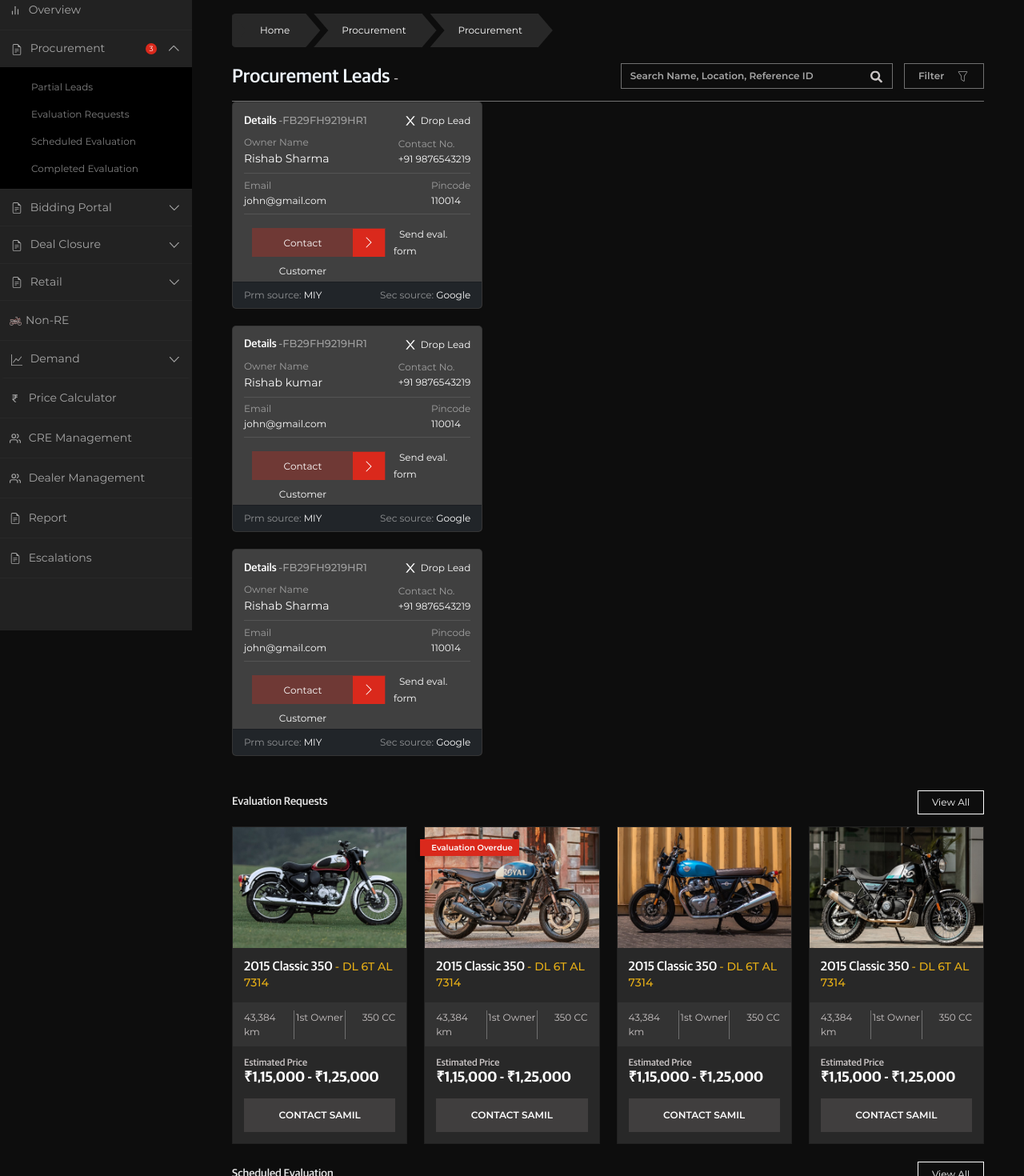
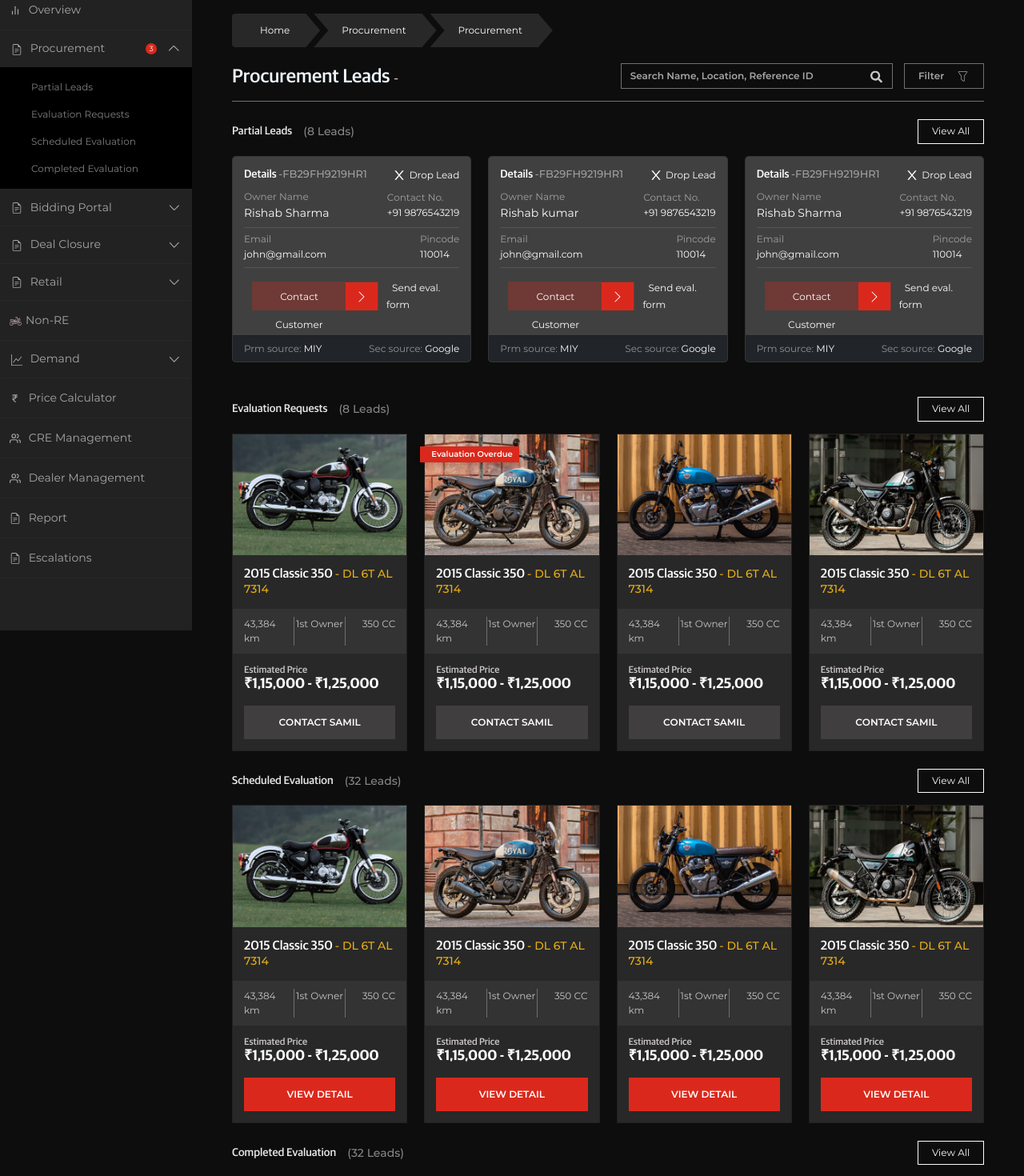
Before and after one commit to nakulsharma95/re-vintage-dashboard-dummy, a Next.js app: page /procurement in a window 1280 px wide. Shown: the part 60-1530 px from the top of the page at 80% size. Built offline with nearby package versions, Linux system fonts and the light colour scheme.

Commit message:
fix: ui fixes in detail card

```diff
--- a/components/procurements/detailCard/index.jsx
+++ b/components/procurements/detailCard/index.jsx
@@ -87,7 +87,9 @@ export default function DetailCard(props) {
         </Col>
       ))}
       <Col md={12}>
-        <p className={styles.detailCardTxt}>{props.detailCardBtmTxt}</p>
+        {props.detailCardBtmTxt && (
+          <p className={styles.detailCardTxt}>{props.detailCardBtmTxt}</p>
+        )}
       </Col>
     </>
   );
--- a/pages/procurement/index.jsx
+++ b/pages/procurement/index.jsx
@@ -3,25 +3,28 @@ import BikeCard from '../../components/procurements/bikeCard';
 import { Row } from 'react-bootstrap';
 import Breadcrumb from '../../components/common/breadcrumbPrimary';
 import DetailCard from '../../components/procurements/detailCard';
-import ViewAll from "../../components/common/viewAllHeader"
+import ViewAll from '../../components/common/viewAllHeader';
 import Filters from '../../components/common/filters';
 
-const Procurement =() => {
+const Procurement = () => {
   return (
     <div>
       <Breadcrumb title="Procurement" addmoretitle="Procurement" />
       <Filters title="Procurement Leads" />
       <div className="bottom-white-border" />
-      <DetailCard />
       <Row>
-        <ViewAll title="Evaluation Requests" leads="(8 Leads)" />
-        <BikeCard contactBtn isEvalTag/>
-        <ViewAll title="Scheduled Evaluation" leads="(32 Leads)" />
-        <BikeCard viewDetail/>
-        <ViewAll title="Completed Evaluation" leads="(32 Leads)" />
-        <BikeCard completeEval/>
+      <ViewAll title="Partial Leads" leadsTitle="(8 Leads)" />
+        <DetailCard />
+      </Row>
+      <Row>
+        <ViewAll title="Evaluation Requests" leadsTitle="(8 Leads)" />
+        <BikeCard contactBtn isEvalTag />
+        <ViewAll title="Scheduled Evaluation" leadsTitle="(32 Leads)" />
+        <BikeCard viewDetail />
+        <ViewAll title="Completed Evaluation" leadsTitle="(32 Leads)" />
+        <BikeCard completeEval />
       </Row>
     </div>
   );
-}
+};
 export default Procurement;
--- a/pages/retail/booking/index.jsx
+++ b/pages/retail/booking/index.jsx
@@ -1,4 +1,5 @@
 import BikeCard from '../../../components/procurements/bikeCard';
+import { Row } from 'react-bootstrap';
 import Breadcrumb from '../../../components/common/breadcrumbPrimary';
 import Filters from '../../../components/common/filters';
 import TabPrimary from '../../../components/common/tabPrimary';
@@ -9,7 +10,9 @@ export default function Booking() {
       <Breadcrumb title="Retail" addmoretitle="Sold" />
       <Filters title="Booking" />
       <TabPrimary title1="Booked (4)" title2="Sold" title3="Returned (12)" />
-      <BikeCard />
+      <Row>
+        <BikeCard />
+      </Row>
     </div>
   );
 }
```
